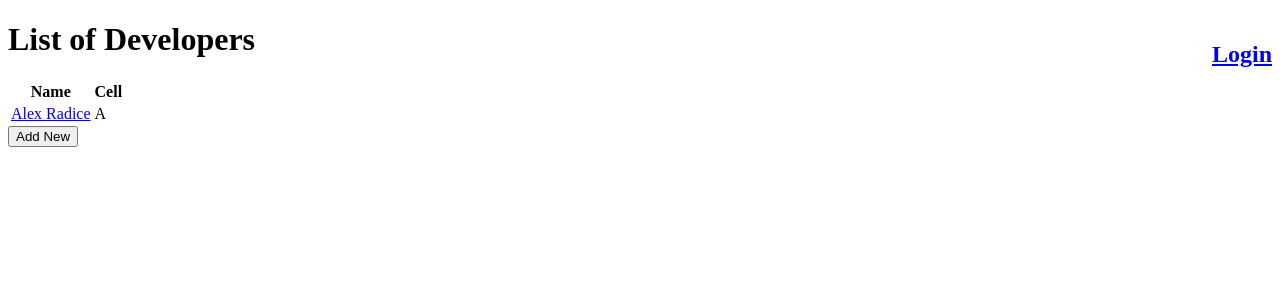
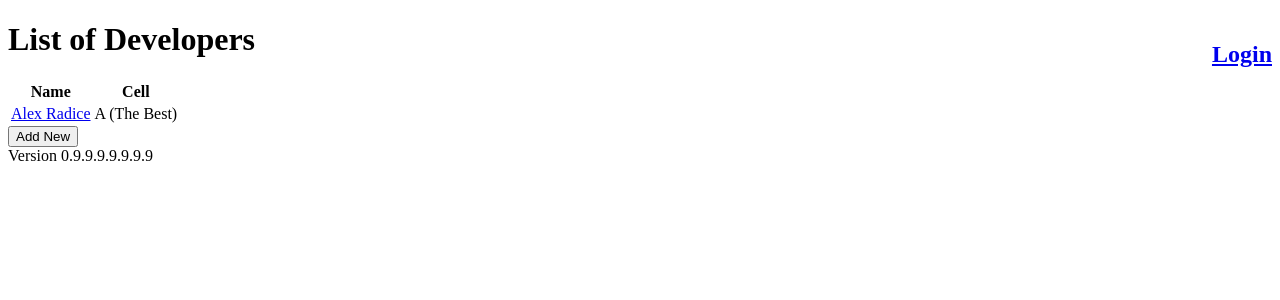
Before and after one commit to AlexRadice/flask-tornado-academy, a Flask app: page / in a window 1280 px wide. Shown: the top 300 px of the page. Run offline with Flask 2, Linux system fonts and the light colour scheme.

Commit message:
Jinja customisation

```diff
--- a/flaskeg/application.py
+++ b/flaskeg/application.py
@@ -8,9 +8,11 @@ from flask_principal import Principal
 
 app = Flask('flaskeg')
 app.secret_key = "really_secret_key"
+
+
+# Authentication
 login_manager = LoginManager()
 login_manager.init_app(app)
-principals = Principal(app)
 
 @login_manager.user_loader
 def load_user(user_id):
@@ -18,9 +20,14 @@ def load_user(user_id):
     user = get_user(user_id)
     return FlaskLoginUser(user)
 
+
+# Authorisation
+principals = Principal(app)
 principals.identity_loader(load_identity)
 principals.identity_saver(save_identity)
 
+
+# Controllers
 @app.route('/')
 def index():
     "Home page"
@@ -29,5 +36,25 @@ def index():
 app.add_url_rule('/developer', view_func=DeveloperDetailsController.as_view('developer'))
 app.add_url_rule('/login', view_func=LoginController.as_view('login'))
 
+
+
+# Jinja customisation
+def get_version():
+    "Get application version"
+    return '0.9.9.9.9.9.9.9'
+
+def polite(name):
+    "Return an extra polite name"
+    return u"Sir {}".format(name)
+
+def is_cellA(cell):
+    "Return True if this is cell A"
+    return cell == 'A'
+
+app.jinja_env.globals['get_version'] = get_version
+app.jinja_env.filters['polite'] = polite
+app.jinja_env.tests['is_cellA'] = is_cellA
+
+
 if __name__ == '__main__':
     app.run(port=11000, debug=True)
--- a/flaskeg/templates/index.html
+++ b/flaskeg/templates/index.html
@@ -3,7 +3,7 @@
 <body>
     <h2 style="float:right">
         {% if current_user.is_authenticated %}
-            Hello {{ current_user.get_name() }}
+            Hello {{ current_user.get_name()|polite }}
         {% else %}
             <a href="{{ url_for('login') }}">Login</a>
         {% endif %}
@@ -15,7 +15,10 @@
             {% for developer in developers %}
             <tr>
                 <td><a href="{{ url_for('developer', name=developer['name']) }}">{{developer['name']}}</a></td>
-                <td>{{developer['cell']}}</td>
+                <td>
+                    {{developer['cell']}}
+                    {{'(The Best)' if developer['cell'] is is_cellA }}
+                </td>
             </tr>
             {% endfor %}
         {% else %}
@@ -26,5 +29,6 @@
     <form method="get" action="{{ url_for('developer') }}">
         <input type="submit" name="Add New" value="Add New">
     </form>
+    <footer>Version {{ get_version() }}</footer>
 </body>
 </html>
```
